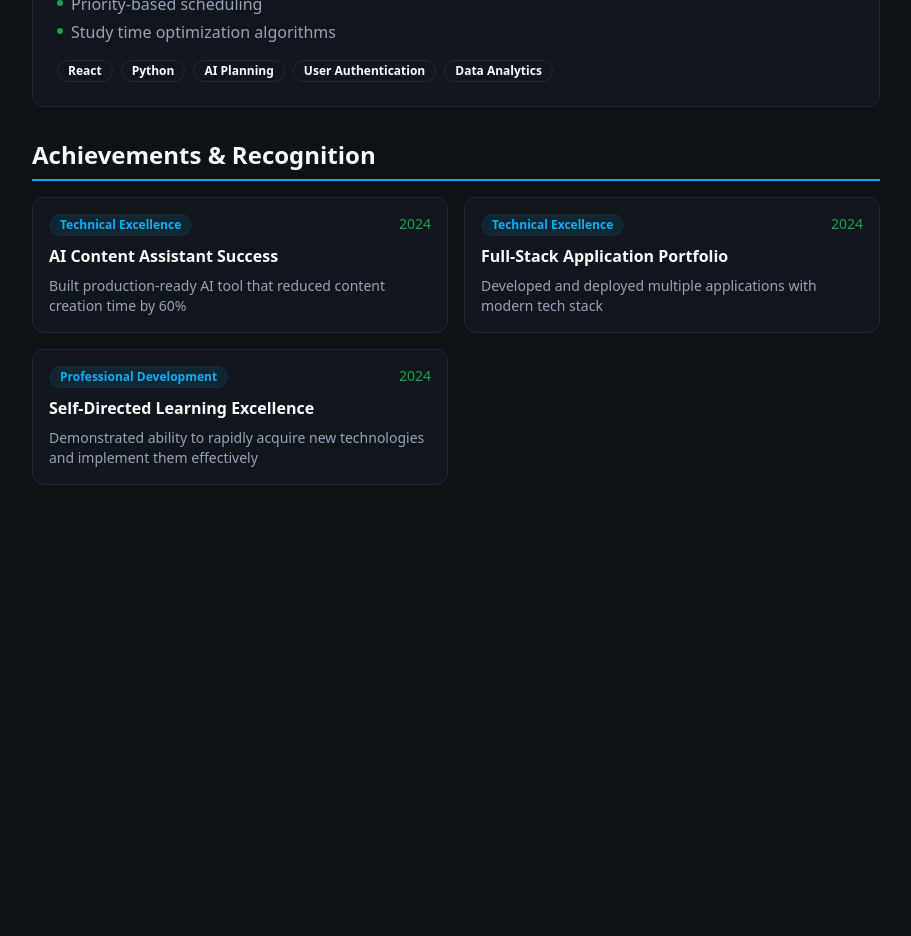
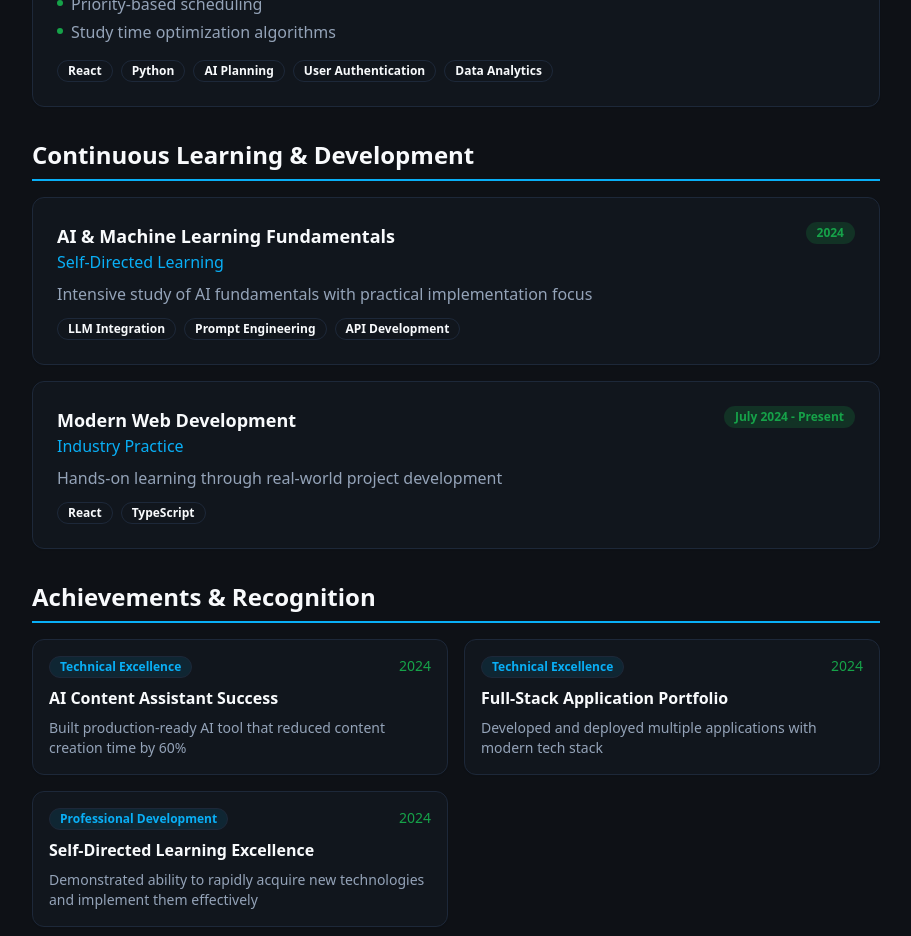
Before and after one commit to Mercynow21/portfolio-polish-pad, a React (Vite) app: page /resume in a window 1280 px wide. Shown: the part 2880-3816 px from the top of the page, without its empty margins (184-1095 px from the left). Before the commit the page ends 3429 px from the top, so only its background shows below. Built offline with nearby package versions, Linux system fonts and the light colour scheme.

Commit message:
Add continuous learning section

```diff
--- a/src/data/resume.ts
+++ b/src/data/resume.ts
@@ -62,6 +62,14 @@ export interface Achievement {
   description: string;
   period: string;
   type: string;
+}
+
+export interface ContinuousLearning {
+  title: string;
+  type: string;
+  period: string;
+  skills: string[];
+  description: string;
 }
 
 export const resumeData = {
@@ -212,6 +220,23 @@ export const resumeData = {
     }
   ] as Achievement[],
 
+  continuousLearning: [
+    {
+      title: "AI & Machine Learning Fundamentals",
+      type: "Self-Directed Learning",
+      period: "2024",
+      skills: ["LLM Integration", "Prompt Engineering", "API Development"],
+      description: "Intensive study of AI fundamentals with practical implementation focus"
+    },
+    {
+      title: "Modern Web Development",
+      type: "Industry Practice",
+      period: "July 2024 - Present",
+      skills: ["React", "TypeScript"],
+      description: "Hands-on learning through real-world project development"
+    }
+  ] as ContinuousLearning[],
+
   keyMetrics: {
     timeReduction: "60%",
     betaUsers: "1,000+",
--- a/src/pages/Resume.tsx
+++ b/src/pages/Resume.tsx
@@ -393,6 +393,48 @@ const Resume = () => {
           </div>
         </section>
 
+        {/* Continuous Learning & Development */}
+        <section className="mb-8 print:mb-6">
+          <h2 className="text-2xl font-bold text-foreground mb-4 border-b-2 border-primary pb-2 print:text-xl print:mb-3">
+            Continuous Learning & Development
+          </h2>
+          <div className="space-y-4 print:space-y-3">
+            {resumeData.continuousLearning.map((learning, index) => (
+              <Card key={learning.title} className="p-6 print:p-4 print:shadow-none print:border print:border-gray-300">
+                <div className="flex flex-col sm:flex-row sm:justify-between sm:items-start mb-2">
+                  <div>
+                    <h3 className="text-lg font-bold text-foreground print:text-base">
+                      {learning.title}
+                    </h3>
+                    <div className="text-primary font-medium print:text-sm">
+                      {learning.type}
+                    </div>
+                  </div>
+                  <div className="text-sm text-muted-foreground mt-1 sm:mt-0 print:text-xs">
+                    <Badge variant="secondary" className="bg-accent/20 text-accent text-xs print:text-xs">
+                      {learning.period}
+                    </Badge>
+                  </div>
+                </div>
+                <p className="text-muted-foreground mb-3 print:mb-2 print:text-sm">
+                  {learning.description}
+                </p>
+                <div className="flex flex-wrap gap-2 print:gap-1">
+                  {learning.skills.map((skill) => (
+                    <Badge
+                      key={skill}
+                      variant="outline"
+                      className="text-xs print:text-xs print:px-1 print:py-0.5"
+                    >
+                      {skill}
+                    </Badge>
+                  ))}
+                </div>
+              </Card>
+            ))}
+          </div>
+        </section>
+
         {/* Achievements & Certifications */}
         <section className="mb-8 print:mb-6">
           <h2 className="text-2xl font-bold text-foreground mb-4 border-b-2 border-primary pb-2 print:text-xl print:mb-3">
```
